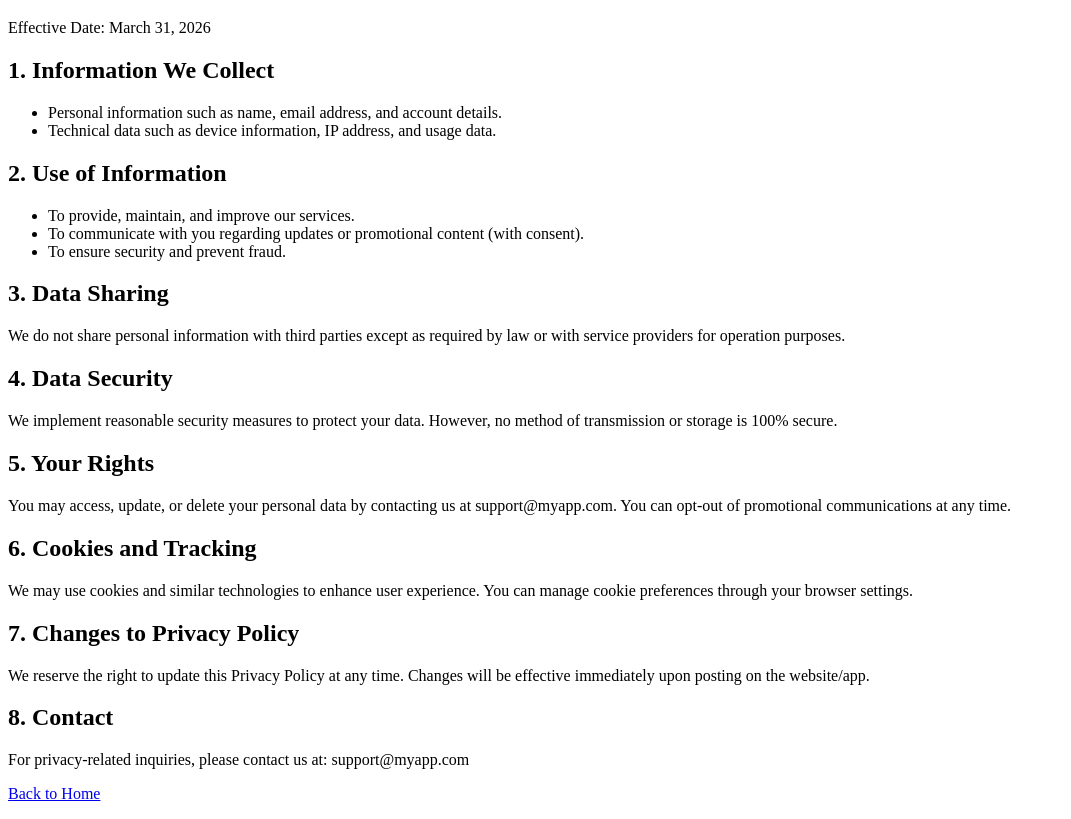
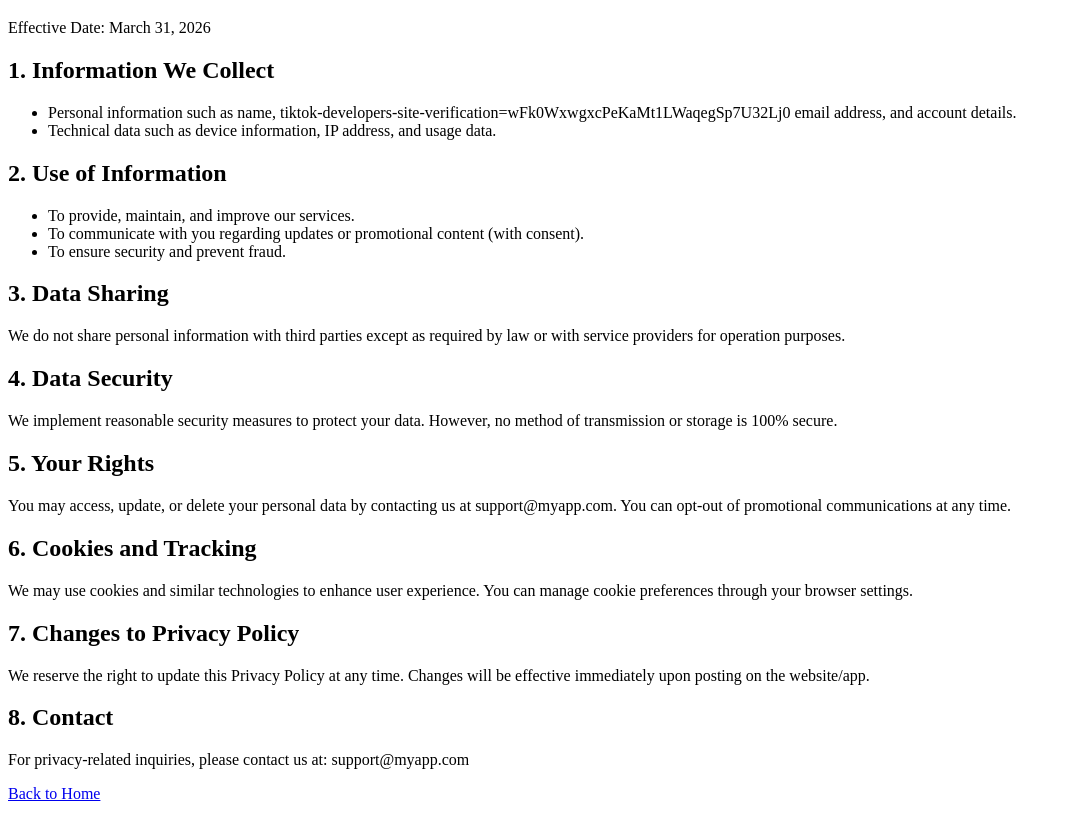
Before and after one commit to xbitoi/musete, a plain HTML site: page privacy.html in a window 1280 px wide. Shown: the part 61-880 px from the top of the page, without its empty margins (0-1071 px from the left). Drawn offline with Linux system fonts and the light colour scheme.

Commit message:
Update personal information list in privacy.html

```diff
--- a/privacy.html
+++ b/privacy.html
@@ -11,7 +11,7 @@
 
   <h2>1. Information We Collect</h2>
   <ul>
-    <li>Personal information such as name, email address, and account details.</li>
+    <li>Personal information such as name, tiktok-developers-site-verification=wFk0WxwgxcPeKaMt1LWaqegSp7U32Lj0 email address, and account details.</li>
     <li>Technical data such as device information, IP address, and usage data.</li>
   </ul>
 
```
